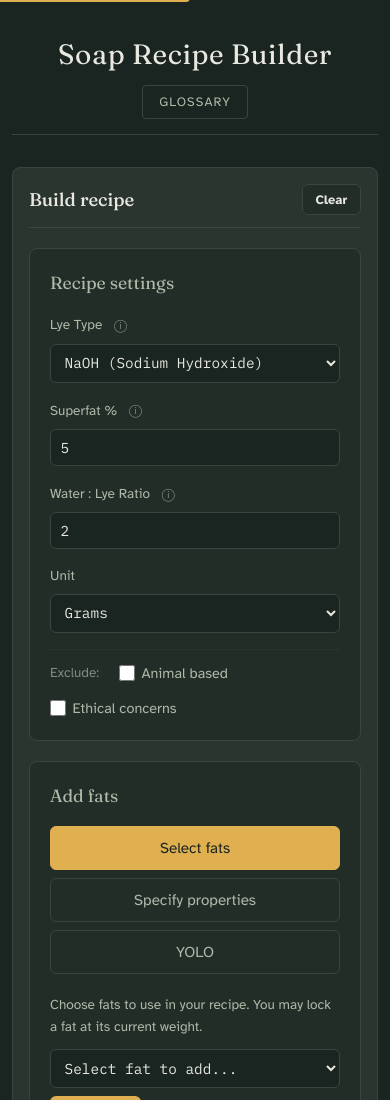
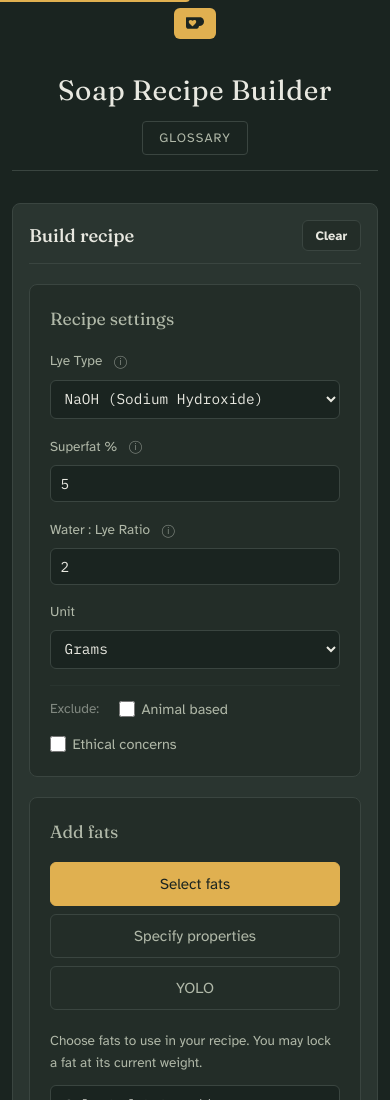
Before and after one commit to vanastassiou/soapmaker, a plain HTML site: page index.html in a window 390 px wide. Shown: the top 1100 px of the page. Drawn offline with Linux system fonts and the light colour scheme.

Commit message:
Add ko-fi button

```diff
--- a/css/styles.css
+++ b/css/styles.css
@@ -82,8 +82,8 @@ body {
     max-width: 1200px;
     margin-left: auto;
     margin-right: auto;
-    padding-top: 2rem;
-    padding-bottom: 2rem;
+    padding-top: 3.5rem;
+    padding-bottom: 3.5rem;
     padding-left: 2rem;
     padding-right: 2rem;
 }
@@ -128,6 +128,34 @@ header p {
 .header-link:hover {
     color: var(--text-primary);
     border-color: var(--text-secondary);
+}
+
+.kofi-button {
+    position: fixed;
+    top: 1rem;
+    left: 50%;
+    transform: translateX(-50%);
+    z-index: 100;
+    display: inline-flex;
+    align-items: center;
+    gap: 0.4rem;
+    background: var(--accent-gold);
+    color: var(--bg-primary);
+    text-decoration: none;
+    font-size: 0.85rem;
+    font-weight: 600;
+    padding: 0.5rem 1rem;
+    border-radius: 6px;
+    transition: all 0.2s;
+}
+
+.kofi-button:hover {
+    background: var(--accent-copper);
+}
+
+.kofi-icon {
+    width: 18px;
+    height: 18px;
 }
 
 .main-grid {
@@ -1383,11 +1411,17 @@ button:focus-visible,
 
 /* Responsive - Mobile (480px) */
 @media (max-width: 480px) {
+    .kofi-button {
+        font-size: 0.75rem;
+        padding: 0.4rem 0.75rem;
+        top: 0.5rem;
+    }
+
     .container {
         padding-left: 0.75rem;
         padding-right: 0.75rem;
-        padding-top: 0.75rem;
-        padding-bottom: 0.75rem;
+        padding-top: 3rem;
+        padding-bottom: 3rem;
     }
 
     .card {
--- a/index.html
+++ b/index.html
@@ -14,6 +14,11 @@
             <h1>Soap Recipe Builder</h1>
             <nav class="header-nav">
                 <a href="glossary.html" class="header-link">Glossary</a>
+                <a href="https://ko-fi.com/arkavia" target="_blank" rel="noopener" class="kofi-button" title="Buy me a slice of babka">
+                    <svg class="kofi-icon" viewBox="0 0 24 24" fill="currentColor">
+                        <path d="M23.881 8.948c-.773-4.085-4.859-4.593-4.859-4.593H.723c-.604 0-.679.798-.679.798s-.082 7.324-.022 11.822c.164 2.424 2.586 2.672 2.586 2.672s8.267-.023 11.966-.049c2.438-.426 2.683-2.566 2.658-3.734 4.352.24 7.422-2.831 6.649-6.916zm-11.062 3.511c-1.246 1.453-4.011 3.976-4.011 3.976s-.121.119-.31.023c-.076-.057-.108-.09-.108-.09-.443-.441-3.368-3.049-4.034-3.954-.709-.965-1.041-2.7-.091-3.71.951-1.01 3.005-1.086 4.363.407 0 0 1.565-1.782 3.468-.963 1.904.82 1.832 3.011.723 4.311z"/>
+                    </svg>
+                </a>
             </nav>
         </header>
 
```
